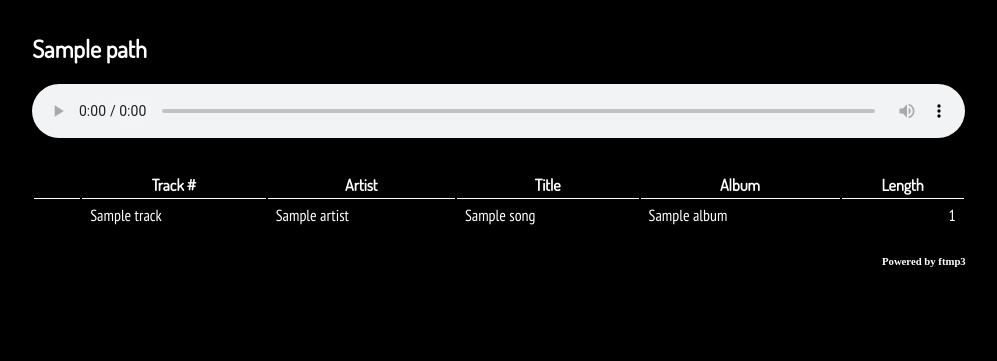
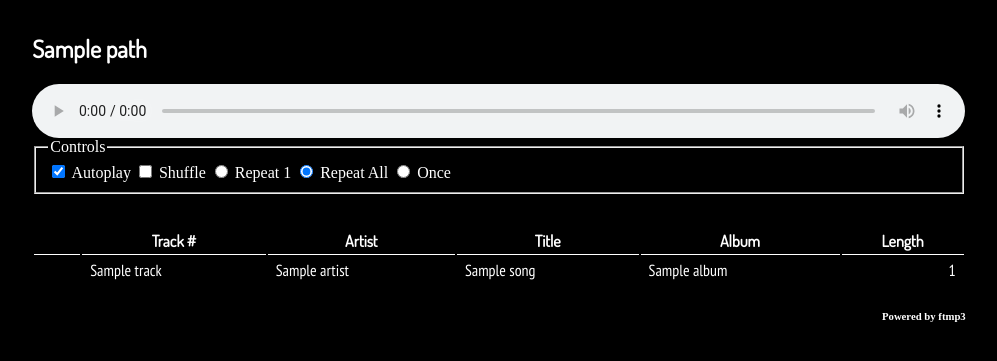
Before and after one commit to lunared/ftmp3, a Flask app: template templates/body.html in a window 1280 px wide. Shown: the top 361 px of the page, without its empty margins (141-1138 px from the left). Run offline with Flask 2, Linux system fonts and the light colour scheme; the template is opened without the code that fills it: most values are stand-ins (such as "Sample title", 1, 10 or a date in 2020).

Commit message:
Add repeat and shuffle controls

```diff
--- a/templates/body.html
+++ b/templates/body.html
@@ -73,6 +73,29 @@
             <h2>{{path}}</h2>
             <audio controls></audio>
 
+            <fieldset id="controls">
+                <legend>Controls</legend>
+                <label>
+                    <input type="checkbox" name="autoplay" onclick="toggleControls()" checked/>
+                    Autoplay
+                </label>
+                <label>
+                    <input type="checkbox" name="shuffle" onclick="toggleShuffle()"/>
+                    Shuffle
+                </label>
+                <label>
+                    <input type="radio" name="repeat" value="one"/>
+                    Repeat 1
+                </label>
+                <label>
+                    <input type="radio" name="repeat" value="all" checked/>
+                    Repeat All
+                </label>
+                <label>
+                    <input type="radio" name="repeat" value="no"/>
+                    Once
+                </label>
+            </fieldset>
             <table id="songs">
                 <thead>
                     <th width="30"></th>
@@ -106,18 +129,83 @@
         </div>
         <script>
             var songs = document.getElementsByClassName("song");
+            var shuffleList = [];
             var player = document.getElementsByTagName("audio")[0];
             player.addEventListener('ended', playNext);
 
+            var controls = document.getElementById("controls");
+            var shuffle = controls.elements["shuffle"];
+            var repeat = controls.elements["repeat"];
+            var autoplay = controls.elements["autoplay"];
+
+            /**
+             * Disables all controls if autoplay is turned off
+             */
+            function toggleControls() {
+                shuffle.disabled = !autoplay.checked;
+                for (var r of repeat) {
+                    r.disabled = !autoplay.checked;
+                }
+            }
+
+            /**
+             * Resets the shuffle counter
+             */
+            function toggleShuffle() {
+                shuffleList = Array.prototype.slice.call(songs);
+            }
+
+            /**
+             * Get a song from the list that hasn't been played yet this cycle
+             * pops the song by index from the shuffle and returns a new one
+             */
+            function smartShuffle(index) {
+                shuffleList.pop(index);
+
+                if (shuffleList.length == 0 && repeat.value == "all") {
+                    toggleShuffle();
+                } else if (shuffleList.length > 0) {
+                    return shuffleList[Math.floor(Math.random() * shuffleList.length)];
+                }
+                return null;
+            }
+
+            /**
+             * Plays the next track.  Invoked when a song is over and autoplay is enabled
+             */
             function playNext() {
-                if (player.src) {
+                if (player.src && autoplay.checked) {
                     var activeSong = document.getElementsByClassName("song playing")[0];
-                    var nextSong = songs[(Array.prototype.indexOf.call(songs, activeSong) + 1) % songs.length];
+                    var active = Array.prototype.indexOf.call(songs, activeSong);
+                    var nextSong;
+                    if (repeat.value == "one") {
+                        nextSong = songs[active];
+                    }
+                    else if (!shuffle.checked) {
+                        var next = active + 1;
+                        if (repeat.value == "all") {
+                            next %= songs.length;
+                        }
+                        else if (next > songs.length) {
+                            return;
+                        }
+                        nextSong = songs[next];
+                    }
+                    else {
+                        nextSong = smartShuffle(active);
+                    }
                     playTrack(nextSong);
                 }
             }
 
+            /**
+             * Plays a track
+             */
             function playTrack(song) {
+                if (song == null) {
+                    return;
+                }
+
                 player.src = window.location + song.getAttribute('data-url');
                 for (var s of songs) {
                     s.classList.remove("playing");
```
